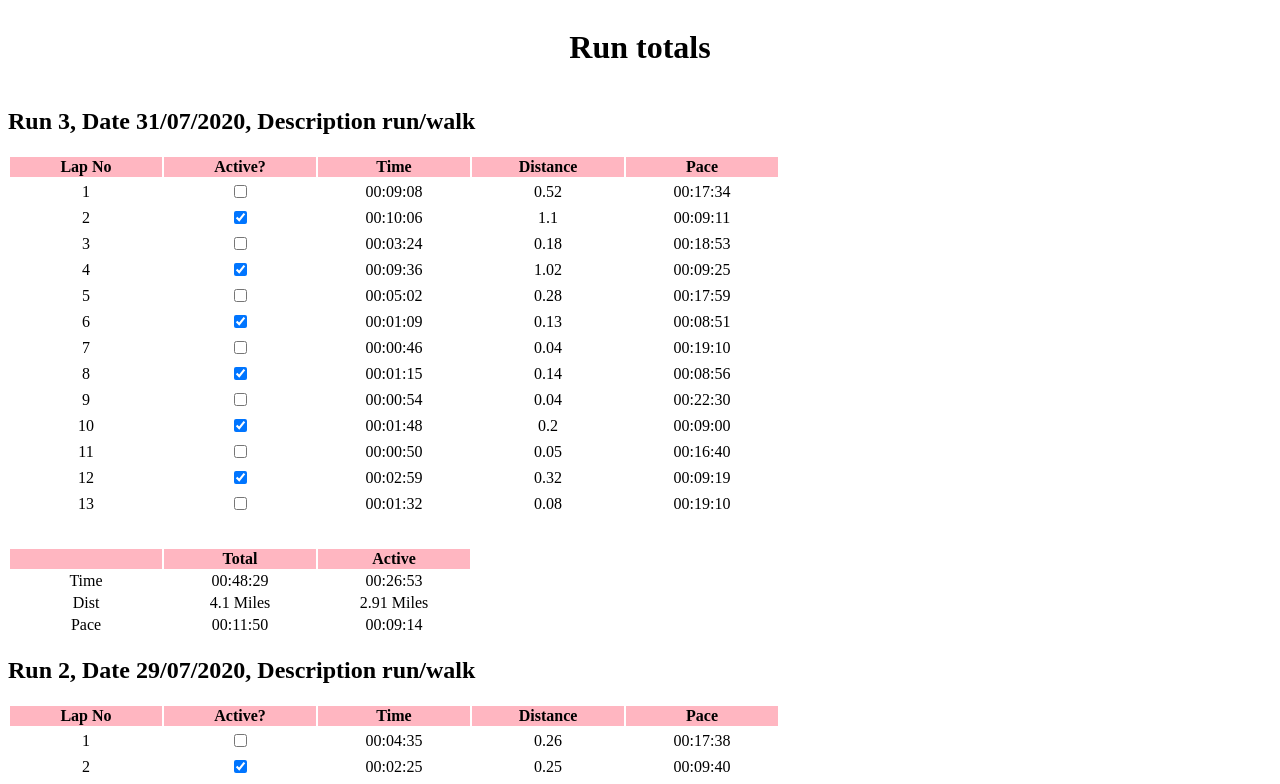
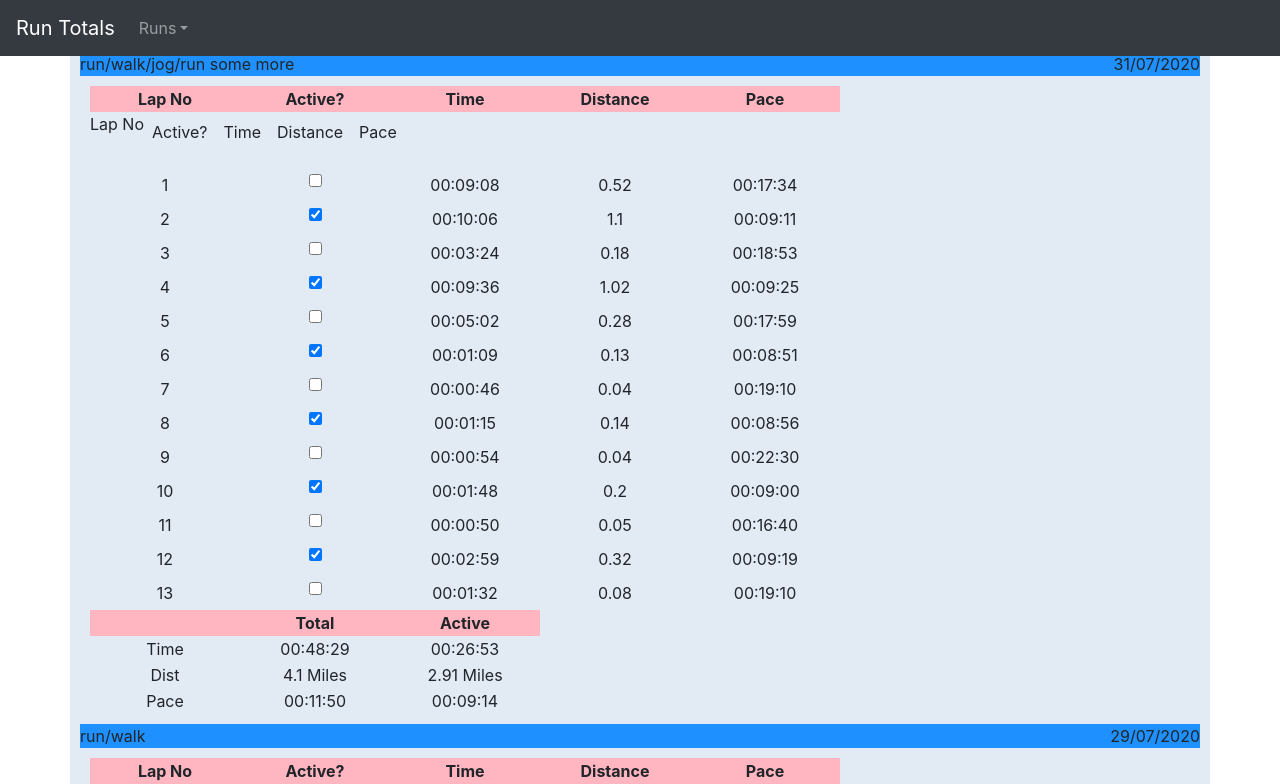
Before and after one commit to FinlayS/run-totals, a Next.js app: page / in a window 1280 px wide. Shown: the top 784 px of the page. Built offline with nearby package versions, Linux system fonts and the light colour scheme.

Commit message:
introducing flexbox

```diff
--- /dev/null
+++ b/components/header.js
@@ -0,0 +1,32 @@
+import Head from "next/head";
+import { Navbar, Nav, NavDropdown } from 'react-bootstrap'
+import React from "react";
+
+const Header = () => {
+  return (
+ <>
+   <style jsx>{`
+     marginBottom: 5%;
+   `}</style>
+   <Head>
+     <title>Run Totals</title>
+     <link rel="icon" type="image/png" href="../public/favicon.png"/>
+   </Head>
+     <Navbar fixed="top" collapseOnSelect expand="lg" bg="dark" variant="dark" >
+       <Navbar.Brand text-align="center">Run Totals</Navbar.Brand>
+       <Navbar.Toggle aria-controls="responsive-navbar-nav" />
+       <Navbar.Collapse id="responsive-navbar-nav">
+         <Nav>
+           <NavDropdown title="Runs" id="nav-title">
+             <NavDropdown.Item href='/bob'>Bob</NavDropdown.Item>
+             <NavDropdown.Divider />
+             <NavDropdown.Item href='/jon'>Jon</NavDropdown.Item>
+           </NavDropdown>
+         </Nav>
+       </Navbar.Collapse>
+     </Navbar>
+ </>
+  )
+}
+
+export default Header
--- a/components/laps/laps.js
+++ b/components/laps/laps.js
@@ -27,6 +27,13 @@ const Laps = (id) => {
         </tr>
         </tbody>
         </table>
+      <div className="d-flex flex-row bd-highlight mb-3">
+        <div className="p-ddd bd-highlight">Lap No</div>
+        <div className="p-2 bd-highlight">Active?</div>
+        <div className="p-2 bd-highlight">Time</div>
+        <div className="p-2 bd-highlight">Distance</div>
+        <div className="p-2 bd-highlight">Pace</div>
+      </div>
       {runLaps.map(({lapActive, lapNo, lapTime, lapDistance}) => (
       LapDetails(lapActive, lapNo, lapTime, lapDistance)
       ))}
--- a/components/runs/runDetails.js
+++ b/components/runs/runDetails.js
@@ -1,13 +1,29 @@
 import React from 'react';
 import RunTotals from "./runTotals";
 import Laps from "../laps/laps";
+import Container from "react-bootstrap/Container";
 
 const RunDetails = (id, description, date) => {
   return (
     <div>
-      <h2>Run {id}, Date {date}, Description {description}</h2>
-      <Laps id={id}></Laps>
-      <RunTotals id={id}></RunTotals>
+      <style jsx>{`
+        .flex-container {
+        display: flex;
+        justify-content: space-between;
+        background-color: DodgerBlue;
+      }s
+      `}
+      </style>
+      <div className="flex-container">
+        <div class="child">{description}</div>
+        <div class="child">{date}</div>
+      </div>
+      <Container className="container">
+        <Laps id={id}></Laps>
+        <RunTotals id={id}></RunTotals>
+      </Container>
+
+
     </div>
   )
 }
--- a/data/runs.json
+++ b/data/runs.json
@@ -1,7 +1,7 @@
 {
   "runs": [  {
     "id": 3 ,
-    "description": "run/walk",
+    "description": "run/walk/jog/run some more",
     "date": "31/07/2020",
     "laps": [
       {
--- /dev/null
+++ b/pages/_app.js
@@ -0,0 +1,7 @@
+import 'bootstrap/dist/css/bootstrap.min.css'
+import React from "react";
+import '../src/App.css'
+
+export default function MyApp({Component, pageProps}) {
+  return (<Component {...pageProps} />);
+}
--- a/pages/index.js
+++ b/pages/index.js
@@ -1,17 +1,21 @@
-import React from 'react'
+import React from 'react';
+import Container from 'react-bootstrap/Container';
 import Runs from "../components/runs/runs";
+import Header from "../components/header";
 
-const Home = () => {
-    return (
+
+const Index = () => {
+  return (
+    <>
+      <Header/>
+      <h3>Runs</h3>
       <div>
-        <div>
-          <main style={{ display: "flex", flexDirection: "column", alignItems: "center"}}>
-            <h1>Run totals</h1>
-          </main>
-          <Runs />
-        </div>
+        <Container className="container">
+          <Runs/>
+        </Container>
       </div>
-    )
+    </>
+  )
 }
 
-export default Home
+export default Index
--- /dev/null
+++ b/src/App.css
@@ -0,0 +1,27 @@
+.container {
+    display: flex;
+    justify-content: space-between;
+    flex-wrap: wrap;
+    background: #e2eaf4;
+    padding: 10px;
+}
+
+.child {
+    display: inline-block;
+    font-family: "Open Sans", Arial;
+    font-size: 20px;
+    color: #FFF;
+    text-align: left;
+    background: #3794fe;
+    border-radius: 6px;
+    padding: 20px;
+    margin: 12px;
+}
+
+.child:first-child {
+    width: 100%;
+}
+
+.child:not(:first-child) {
+    flex: 1;
+}
```
Also changed, not shown: 1 other file (tests, documents, lock files or other folders).
